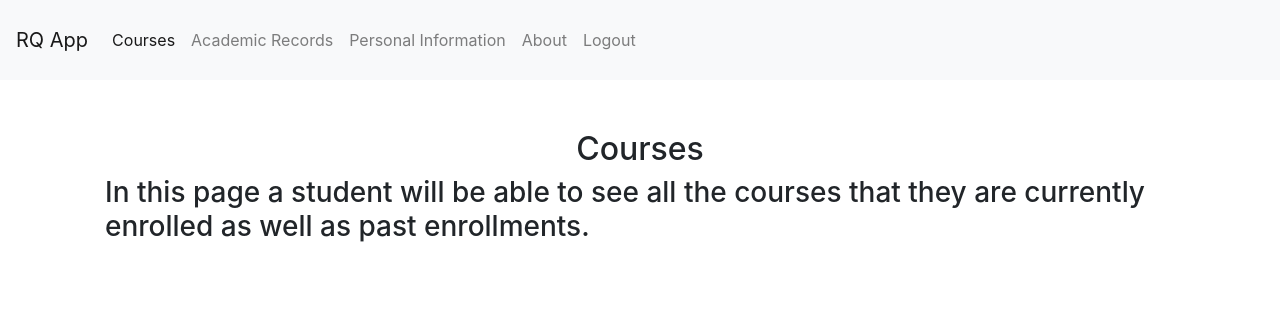
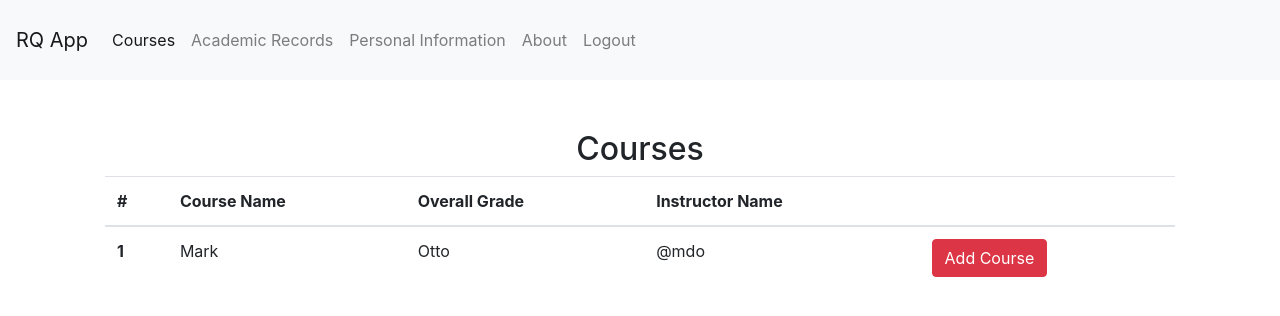
Before and after one commit to bradfordd/LATESTreliaquestapp, a React (Create React App) app: page /components/courses in a window 1280 px wide. Shown: the top 316 px of the page. Built offline with nearby package versions, Linux system fonts and the light colour scheme; sample sign-in values are in the browser's storage.

Commit message:
Update Courses.js

```diff
--- a/src/components/Courses.js
+++ b/src/components/Courses.js
@@ -1,10 +1,43 @@
-import React from 'react';
+import React, { Component } from "react";
 
-export default function Courses() {
-  return(
-    <div className="wrapper">
+class Courses extends Component {
+  state = {};
+
+  handleAdd = () => {};
+
+  render() {
+    return (
+      <div className="wrapper">
         <h2>Courses</h2>
-        <h3>    In this page a student will be able to see all the courses that they are currently enrolled as well as past enrollments.</h3>
-    </div>
-  );
+        <table class="table">
+          <thead>
+            <tr>
+              <th scope="col">#</th>
+              <th scope="col">Course Name</th>
+              <th scope="col">Overall Grade</th>
+              <th scope="col">Instructor Name</th>
+              <th></th>
+            </tr>
+          </thead>
+          <tbody>
+            <tr>
+              <th scope="row">1</th>
+              <td>Mark</td>
+              <td>Otto</td>
+              <td>@mdo</td>
+              <td>
+                <button
+                  onClick={() => this.handleAdd()}
+                  className="btn btn-danger"
+                >
+                  Add Course
+                </button>
+              </td>
+            </tr>
+          </tbody>
+        </table>
+      </div>
+    );
+  }
 }
+export default Courses;
```
